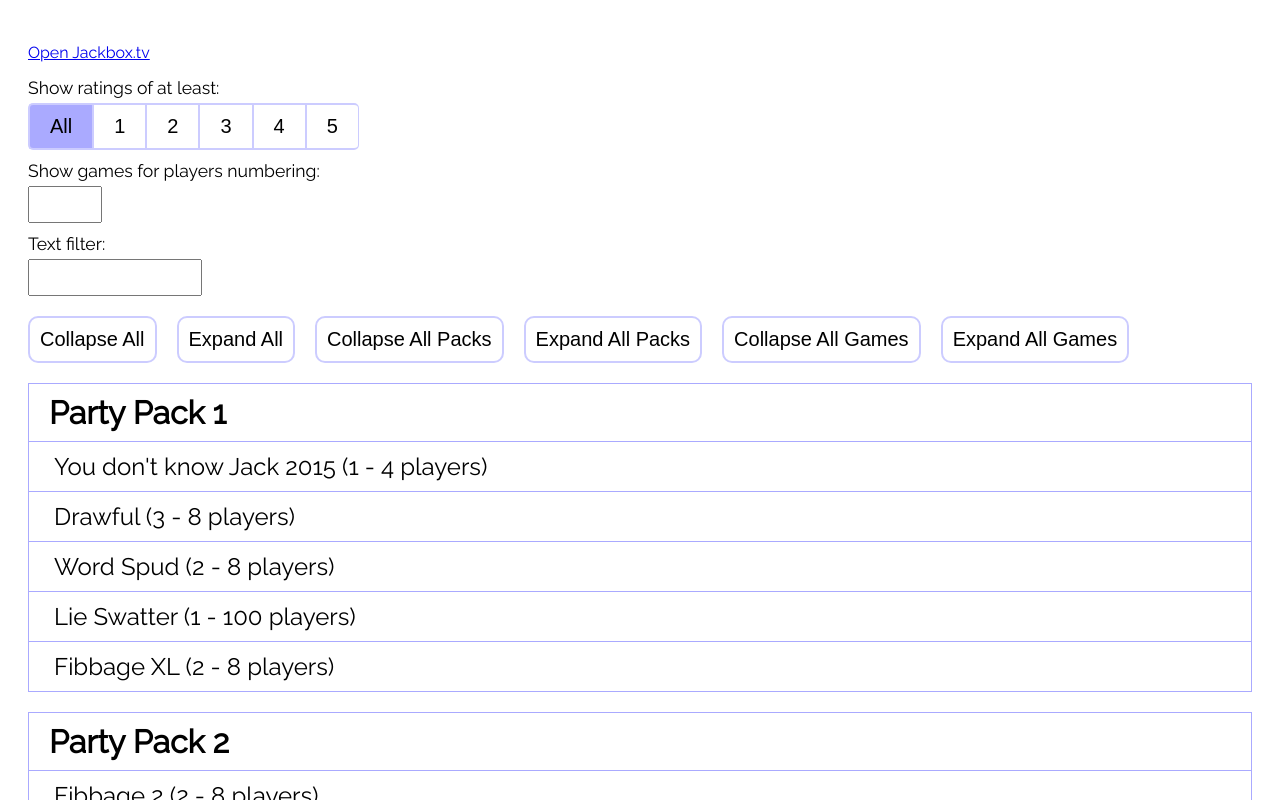
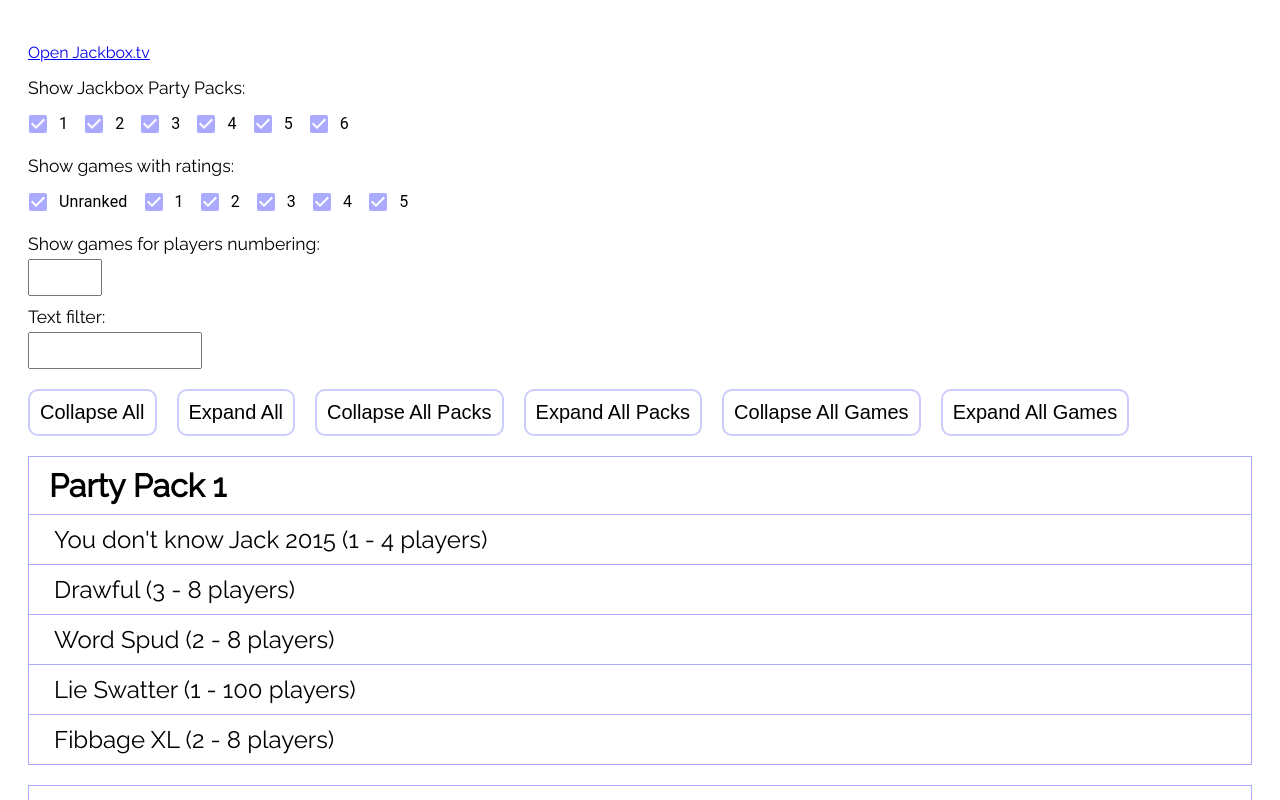
Before and after one commit to pownby/jackbox-planner, a React app: page / in a window 1280 px wide. Shown: the top 800 px of the page. Built offline with nearby package versions, Linux system fonts and the light colour scheme.

Commit message:
Changed ratings filter to be checkboxes. Added Pack filter.

```diff
--- a/assets/definitions.json
+++ b/assets/definitions.json
@@ -1,6 +1,7 @@
 [
   {
     "name": "Party Pack 1",
+    "id": "1",
     "games": [
       {
         "name": "You don't know Jack 2015",
@@ -41,6 +42,7 @@
   },
   {
     "name": "Party Pack 2",
+    "id": "2",
     "games": [
       {
         "name": "Fibbage 2",
@@ -83,6 +85,7 @@
   },
   {
     "name": "Party Pack 3",
+    "id": "3",
     "games": [
       {
         "name": "Quiplash 2",
@@ -125,6 +128,7 @@
   },
   {
     "name": "Party Pack 4",
+    "id": "4",
     "games": [
       {
         "name": "Fibbage 3",
@@ -164,6 +168,7 @@
   },
   {
     "name": "Party Pack 5",
+    "id": "5",
     "games": [
       {
         "name": "You Don't Know Jack: Full Stream",
@@ -207,6 +212,7 @@
   },
   {
     "name": "Party Pack 6",
+    "id": "6",
     "games": [
       {
         "name": "Trivia Murder Party 2",
--- a/package.json
+++ b/package.json
@@ -10,6 +10,7 @@
   "author": "Pete Ownby",
   "license": "ISC",
   "dependencies": {
+    "@material-ui/core": "^4.9.13",
     "react": "^16.13.1",
     "react-dom": "^16.13.1"
   },
--- a/src/App.js
+++ b/src/App.js
@@ -3,7 +3,7 @@
 import definitions from '../assets/definitions.json';
 import Pack from './components/Pack';
 import Controls from './components/Controls';
-import Filters, { ALL_RATINGS } from './components/Filters';
+import Filters, { UNRANKED_RATINGS } from './components/Filters';
 
 import reducer, {
   TOGGLE_PACK,
@@ -27,12 +27,15 @@
   });
 }
 
-function filterGames(packs, minRating, playerCountFilter, textFilter) {
+function filterGames(packs, ratingFilter, playerCountFilter, textFilter, packFilter) {
   const upperTextFilter = textFilter.toUpperCase();
-  return packs.map(pack => {
+  return packs
+    .filter(pack => !packFilter || packFilter.includes(pack.id))
+    .map(pack => {
       return {
         ...pack,
-      games: pack.games.filter(game => (minRating === ALL_RATINGS || game.rating >= minRating) &&
+        games: pack.games.filter(game =>
+          (!ratingFilter || ratingFilter.includes(game.rating) || (ratingFilter.includes(UNRANKED_RATINGS) && !game.rating)) &&
           (!playerCountFilter || playerCountFilter <= 0 || (game.min <= playerCountFilter && game.max >= playerCountFilter)) &&
           (!textFilter || (game.nameUpper.includes(upperTextFilter) || game.descUpper.includes(upperTextFilter)))
         )
@@ -42,7 +45,8 @@
 
 export default function App() {
   const [state, dispatch] = useReducer(reducer, initPacks());
-  const [ratingFilter, setRatingFilter] = useState(ALL_RATINGS);
+  const [ratingFilter, setRatingFilter] = useState();
+  const [packFilter, setPackFilter] = useState();
   const [playerCountFilter, setPlayerCountFilter] = useState();
   const [textFilter, setTextFilter] = useState('');
 
@@ -55,14 +59,23 @@
   const collapseAllGames = () => dispatch({ type: COLLAPSE_ALL_GAMES });
   const expandAllGames = () => dispatch({ type: EXPAND_ALL_GAMES });
 
-  const packs = filterGames(state, ratingFilter, playerCountFilter, textFilter).map(pack =>
-    pack.games && !!pack.games.length && <Pack key={pack.name} {...pack} togglePack={togglePack} toggleGame={toggleGame} />
+  const packs = filterGames(state, ratingFilter, playerCountFilter, textFilter, packFilter).map(pack =>
+    pack.games && !!pack.games.length && <Pack key={pack.id} {...pack} togglePack={togglePack} toggleGame={toggleGame} />
   ).filter(Boolean);
 
   return (
     <div className="container">
       <a href="https://jackbox.tv" target="_blank" className="jackbox-link">Open Jackbox.tv</a>
-      <Filters changeRating={setRatingFilter} selectedRating={ratingFilter} playerCount={playerCountFilter} changePlayerCount={setPlayerCountFilter} textFilter={textFilter} setTextFilter={setTextFilter} />
+      <Filters
+        ratingFilter={ratingFilter}
+        setRatingFilter={setRatingFilter}
+        packFilter={packFilter}
+        setPackFilter={setPackFilter}
+        playerCount={playerCountFilter}
+        changePlayerCount={setPlayerCountFilter}
+        textFilter={textFilter}
+        setTextFilter={setTextFilter}
+      />
       {packs.length ? (
         <>
           <Controls
--- /dev/null
+++ b/src/components/Checkbox.js
@@ -0,0 +1,12 @@
+import Checkbox from '@material-ui/core/Checkbox';
+import { withStyles } from '@material-ui/core/styles';
+
+export default withStyles({
+  root: {
+    color: '#aaf',
+    '&$checked': {
+      color: '#aaf',
+    },
+  },
+  checked: {}
+})(Checkbox);
--- a/src/components/Filters/Filters.less
+++ b/src/components/Filters/Filters.less
@@ -4,7 +4,7 @@
   margin: 10px 0 10px;
 }
 
-.rating-filter {
+.content-block {
   margin-top: 5px;
 }
 
--- a/src/components/Filters/index.js
+++ b/src/components/Filters/index.js
@@ -1,37 +1,97 @@
 import React from 'react';
 import './Filters.less';
+import Checkbox from '../Checkbox';
+import FormControlLabel from '@material-ui/core/FormControlLabel';
+import definitions from '../../../assets/definitions.json';
 
-export const ALL_RATINGS = 'All';
+export const UNRANKED_RATINGS = 'Unranked';
 export const MIN_RATING = 1;
 export const MAX_RATING = 5;
-const _ratings = [ALL_RATINGS];
+const _ratings = [UNRANKED_RATINGS];
 
 for (let i = MIN_RATING; i <= MAX_RATING; i++) {
   _ratings.push(i);
 }
 
-export default function Filters({ selectedRating = ALL_RATINGS, changeRating, playerCount = '', changePlayerCount, textFilter, setTextFilter }) {
+const _packIds = definitions.map(pack => pack.id);
+
+export default function Filters({
+  ratingFilter = _ratings,
+  setRatingFilter,
+  packFilter = _packIds,
+  setPackFilter,
+  playerCount = '',
+  changePlayerCount,
+  textFilter,
+  setTextFilter
+}) {
+  const changeListFilter = (entity, list, setList) => {
+    const newList = list.slice(0);
+
+    const index = newList.indexOf(entity);
+    if (index > -1) {
+      newList.splice(index, 1);
+    } else {
+      newList.push(entity);
+    }
+    setList(newList);
+  };
+
+  const onPackFilterClick = pack => () => {
+    changeListFilter(pack, packFilter, setPackFilter);
+  };
+
   const onRatingClick = rating => () => {
-    if (rating !== selectedRating) {
-      changeRating(rating);
-    }
+    changeListFilter(rating, ratingFilter, setRatingFilter);
   };
 
   const onPlayerCountChange = e => {
     changePlayerCount(e.currentTarget.value);
-  }
+  };
 
   const onTextFilterChange = e => {
     setTextFilter(e.currentTarget.value);
-  }
+  };
+
 
   return (
     <div className="filters">
-      <div className="filter-label">Show ratings of at least:</div>
-      <div className="rating-filter">
+      <div className="filter-label">Show Jackbox Party Packs:</div>
+      <div className="content-block">
+        {_packIds.map(pack => {
+          const name = `check${pack}`;
+          return (
+            <FormControlLabel
+              control={
+                <Checkbox
+                  checked={packFilter.includes(pack)}
+                  onChange={onPackFilterClick(pack)}
+                  name={name}
+                />
+              }
+              label={pack}
+              key={pack}
+            />
+          );
+        })}
+      </div>
+      <div className="filter-label">Show games with ratings:</div>
+      <div className="content-block">
         {_ratings.map(rating => {
-          const className = `rating-button${rating === selectedRating ? ' selected' : ''}`;
-          return <button key={rating} className={className} onClick={onRatingClick(rating)}>{rating}</button>
+          const name = `check${rating}`;
+          return (
+            <FormControlLabel
+              control={
+                <Checkbox
+                  checked={ratingFilter.includes(rating)}
+                  onChange={onRatingClick(rating)}
+                  name={name}
+                />
+              }
+              label={rating}
+              key={rating}
+            />
+          );
         })}
       </div>
       <div className="filter-label">Show games for players numbering:</div>
--- a/src/components/Pack/Pack.less
+++ b/src/components/Pack/Pack.less
@@ -15,7 +15,3 @@
     background-color: @darkHighlight;
   }
 }
-
-.pack-content {
-
-}
```
Also changed, not shown: 1 other file (tests, documents, lock files or other folders). Lines whose indentation alone changed are shown as unchanged.
